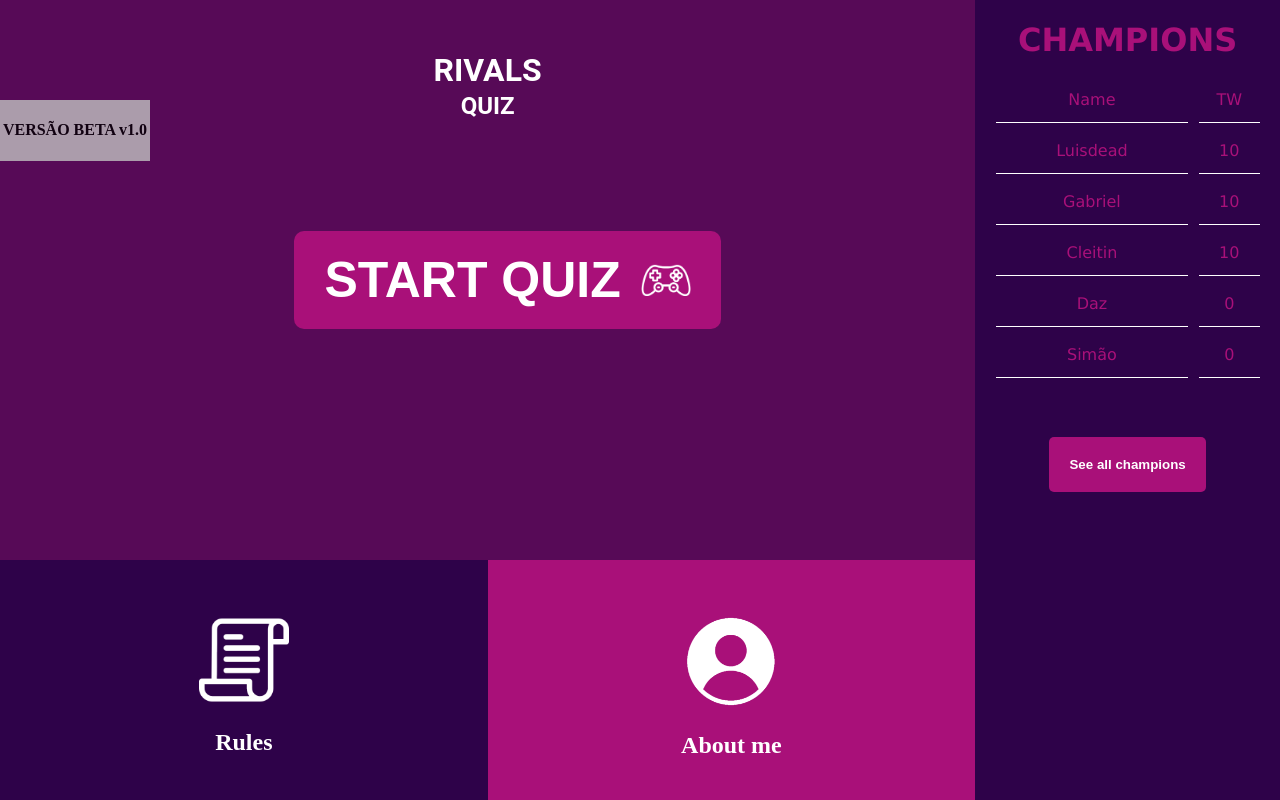
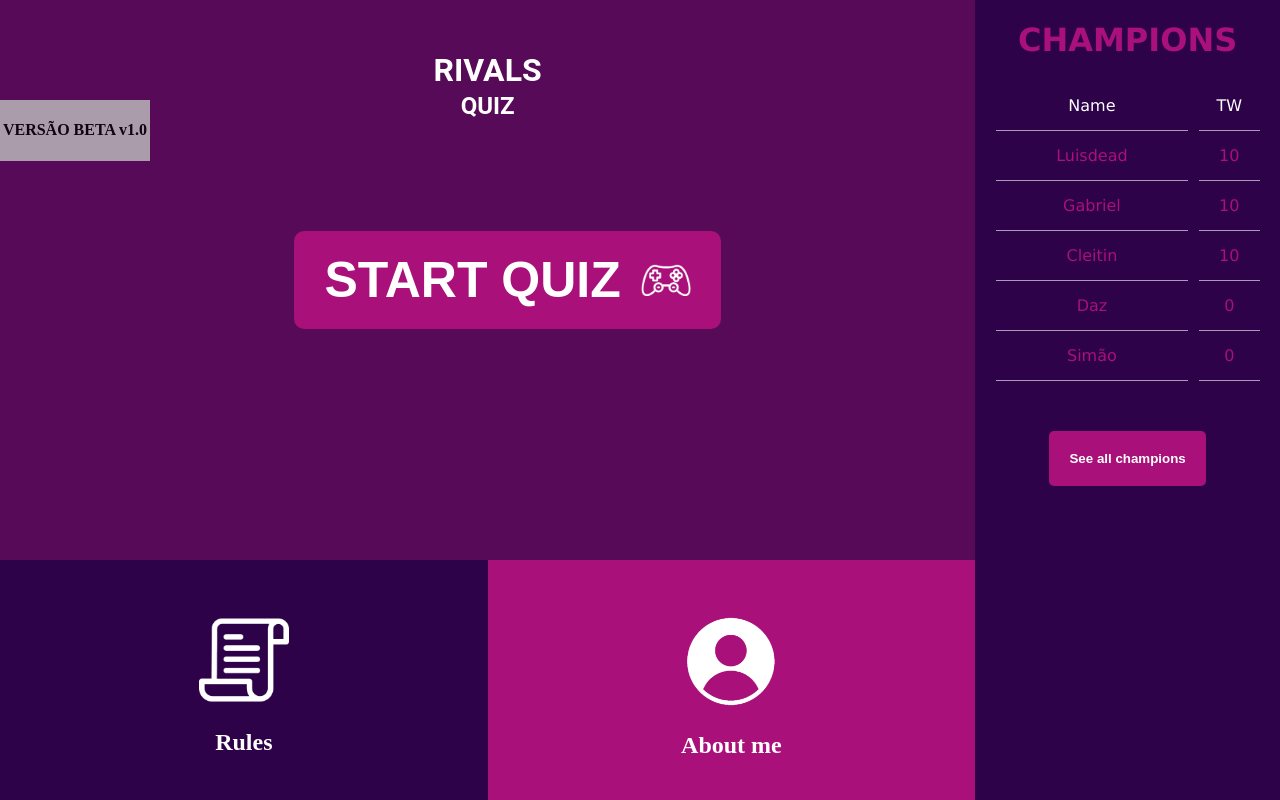
Before and after one commit to GuiHQz/quiz-final, a React (Vite) app: page / in a window 1280 px wide. Built offline with nearby package versions, Linux system fonts and the light colour scheme.

Commit message:
feat: ajuste componente champions

```diff
--- a/src/features/components/Champions/index.tsx
+++ b/src/features/components/Champions/index.tsx
@@ -11,17 +11,16 @@ export const Champions: React.FC = () => {
     <Styles.Container>
       <h1>CHAMPIONS</h1>
       <Styles.Participants>
-        <Styles.Name>Name</Styles.Name>
-        <Styles.Score>TW</Styles.Score>
+        <Styles.Name><span>Name</span></Styles.Name>
+        <Styles.Score><span>TW</span></Styles.Score>
       </Styles.Participants>
       <Styles.Table>
-        {championsData
-          .map((column) => (
-            <Styles.Participants>
-              <Styles.Name>{column.name}</Styles.Name>
-              <Styles.Score>{column.score}</Styles.Score>
-            </Styles.Participants>
-          ))}
+        {championsData.map((column) => (
+          <Styles.Participants>
+            <Styles.Name>{column.name}</Styles.Name>
+            <Styles.Score>{column.score}</Styles.Score>
+          </Styles.Participants>
+        ))}
       </Styles.Table>
       <Styles.ChampionsButton onClick={() => navigate("/champions")}>
         See all champions
--- a/src/features/components/Champions/styles.ts
+++ b/src/features/components/Champions/styles.ts
@@ -4,7 +4,8 @@ export const Container = styled.div`
   text-align: center;
 
   h1 {
-    font-family: 'Lucida Sans', 'Lucida Sans Regular', 'Lucida Grande', 'Lucida Sans Unicode', Geneva, Verdana, sans-serif;
+    font-family: "Lucida Sans", "Lucida Sans Regular", "Lucida Grande",
+      "Lucida Sans Unicode", Geneva, Verdana, sans-serif;
     color: #a91079;
   }
 `;
@@ -25,9 +26,11 @@ export const Participants = styled.div`
   align-items: center;
   margin: 0 15px;
   color: #a91079;
-  height: 51px;
-  font-family: 'Lucida Sans', 'Lucida Sans Regular', 'Lucida Grande', 'Lucida Sans Unicode', Geneva, Verdana, sans-serif;
-`;
+  font-family: "Lucida Sans", "Lucida Sans Regular", "Lucida Grande","Lucida Sans Unicode", Geneva, Verdana, sans-serif;
+  span {
+    color: rgba(255, 255, 255, 1);
+  }
+  `;
 
 // export const Avatar = styled.img`
 //   border-bottom: 1px solid white;
@@ -37,30 +40,30 @@ export const Participants = styled.div`
 // `
 
 export const Name = styled.div`
-  border-bottom: 1px solid white;
-  height: 2rem;
+  border-bottom: 1px solid rgba(255, 255, 255, 0.6);
+  padding: 15px 0;
   width: 70%;
 `;
 
 export const Score = styled.div`
-  border-bottom: 1px solid white;
-  height: 2rem;
+  border-bottom: 1px solid rgba(255, 255, 255, 0.6);
+  padding: 15px 0;
   width: 22%;
 `;
 
 export const ChampionsButton = styled.button`
+  border: none;
   outline: none;
   padding: 20px;
+  font-weight: 700;
   margin-top: 50px;
-  font-weight: 700;
-  border: none;
   border-radius: 5px;
-  color: #FFF;
+  color: #fff;
   background-color: #a91079;
-  :hover{
-    border: 0.5px solid #a91079;
+  :hover {
     color: #a91079;
     background-color: #2e0249;
+    border: 0.5px solid #a91079;
     cursor: pointer;
   }
-  `
+`;
```
